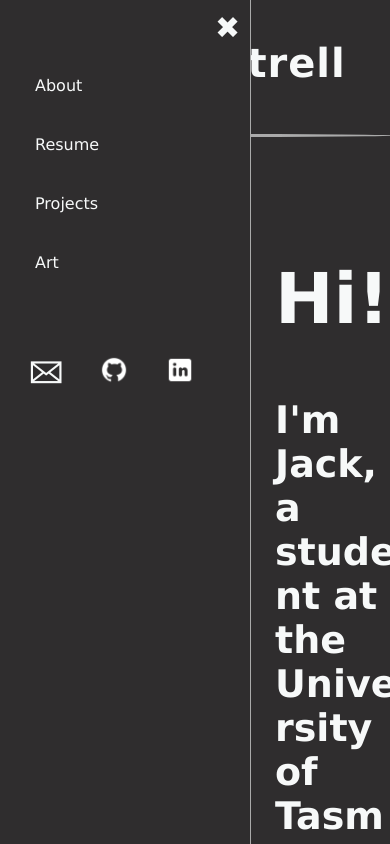
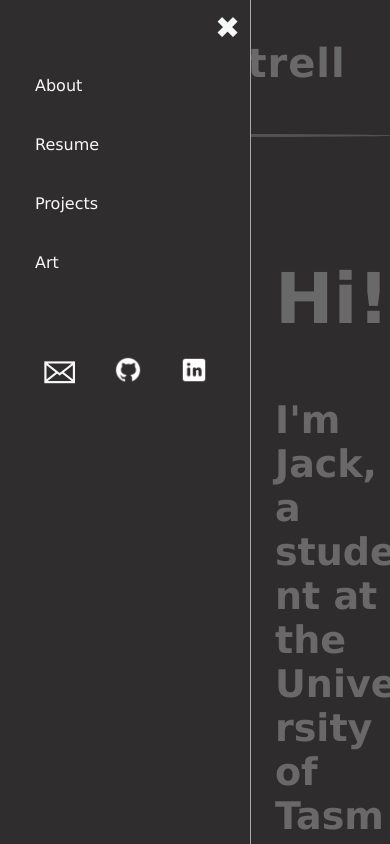
Before and after one commit to LuddyFish/LuddyFish.github.io, a plain HTML site: page index.html in a window 390 px wide. Both pictures are taken after a click on the button "Open menu". Shown: the top 844 px of the page. Drawn offline with Linux system fonts and the light colour scheme.

Commit message:
Added a background to mobile navbar

```diff
--- a/index.html
+++ b/index.html
@@ -38,7 +38,7 @@
                         <a class="logo" href="https://www.linkedin.com/in/jack-luttrell-5719b3266/"><li><img src="images/screenshots/logos/linkedin white.png" alt="LinkedIn logo"></li></a>
                     </ul>
                 </div>
-                <section class="highlight-bg hidden"></section>
+                <section id="nav-bg" class="highlight-bg hidden"></section>
             </nav>
             <hr class="divider">
         </header>
--- a/js/nav-bar.js
+++ b/js/nav-bar.js
@@ -1,6 +1,7 @@
 const nav = document.getElementById("nav-bar");
 const hamburger = document.getElementById('hamburger');
 const sidebar = document.querySelector('.sidebar');
+const background = document.getElementById('nav-bg');
 let lastScrollY = window.scrollY;
 
 const mobileMaxWidth = parseInt(getComputedStyle(document.documentElement).getPropertyValue('--mobile-max-width'));
@@ -24,8 +25,12 @@ isMobileMedia.addEventListener('change', () => {
     sidebar.classList.remove('active');
 });
 
-hamburger.addEventListener('click', () => {
+function ToggleSideBar() {
     hamburger.classList.toggle('active');
     sidebar.classList.toggle('active');
     hamburger.innerHTML = hamburger.classList.contains('active') ? "&#10006;" : "&#9776;";
-});
+    background.classList.toggle('hidden');
+}
+
+hamburger.addEventListener('click', ToggleSideBar);
+background.addEventListener('click', ToggleSideBar);
--- a/js/zoom-in.js
+++ b/js/zoom-in.js
@@ -1,5 +1,5 @@
 const zoom = document.getElementById('zoomed-in');
-const background = document.querySelector('.highlight-bg')
+const background = document.getElementById('zoomed-bg')
 const img = zoom.querySelector('img');
 const video = zoom.querySelector('video');
 var media, cap;
--- a/styles/style.css
+++ b/styles/style.css
@@ -85,7 +85,8 @@ nav, footer {
         }
         #sidebar-socials {
             flex-direction: row;
-            padding-top: 20px;
+            padding: 20px 10px 0;
+            justify-content: center;
             font-size: 30px;
             font-weight: bold;
             img {
@@ -155,6 +156,9 @@ a {
     height: 100vh;
     background: transparent;
     z-index: 10;
+    &#nav-bg {
+        background-color: color-mix(in srgb, var(--background-colour) 70%, transparent);
+    }
 }
 
 /* Unicodes */
```
Also changed, not shown: art.html (+1 -1 lines).
